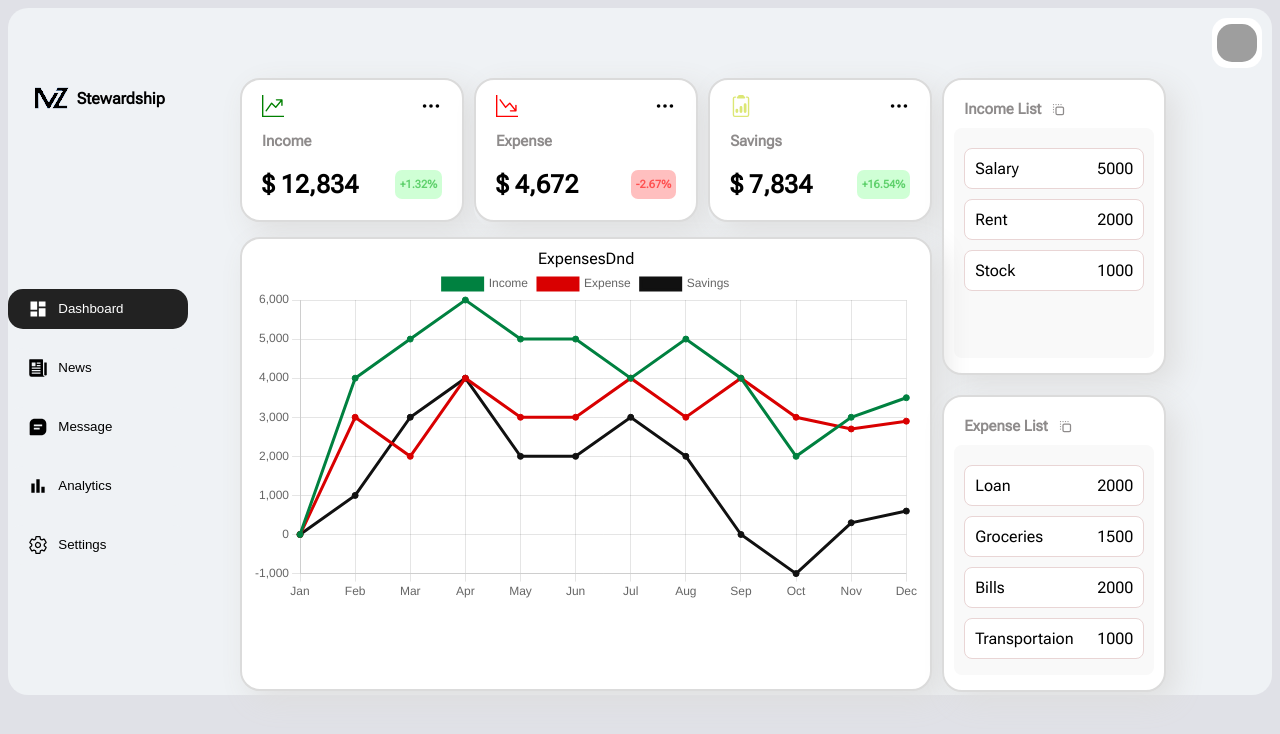
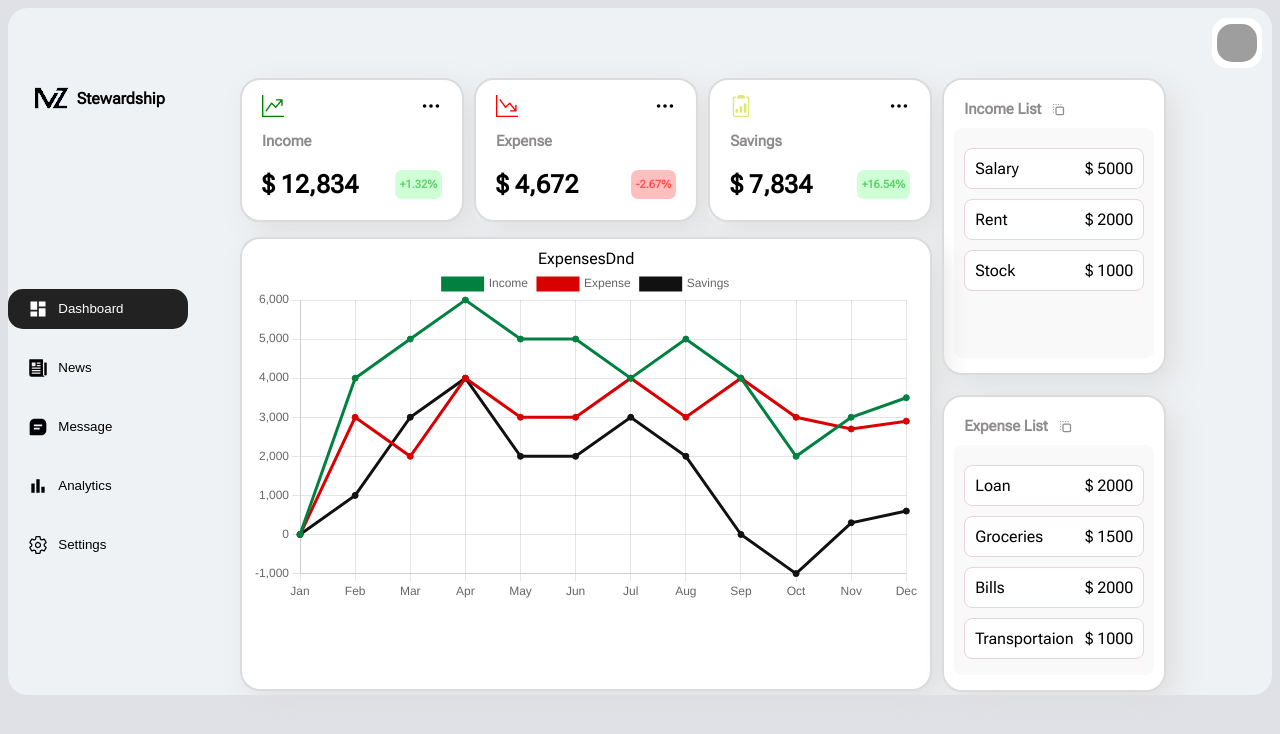
Before and after one commit to shahan210/DashBoard-1, a React (Vite) app: page / in a window 1280 px wide. Shown: the top 734 px of the page. Built offline with nearby package versions, Linux system fonts and the light colour scheme; grey boxes are pictures that could not be loaded; some icons are missing; a web font is replaced by a local one.

Commit message:
update: dash drag and drop

```diff
--- a/src/components/main/SortableItem.jsx
+++ b/src/components/main/SortableItem.jsx
@@ -12,7 +12,7 @@ export default function SortableItem(props) {
     <div ref={setNodeRef} style={style} {...attributes} {...listeners}>
       <div className="income-list-dnd ">
         <div>{props.id.label.name}</div>
-        <div>{props.id.label.value}</div>
+        <div>$ {props.id.label.value}</div>
       </div>
     </div>
   );
--- a/src/components/scss/dash/_dash.scss
+++ b/src/components/scss/dash/_dash.scss
@@ -5,6 +5,9 @@
   background-color: var(--button-menu);
   border-top-right-radius: 20px;
   border-bottom-right-radius: 20px;
+  @media (max-width:1440px) {
+
+  }
 }
 .dash-container-1 {
   display: flex;
```
